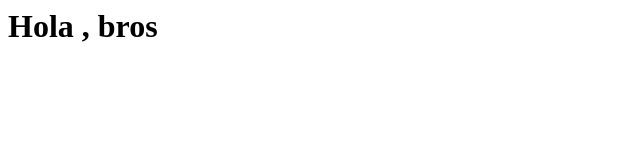
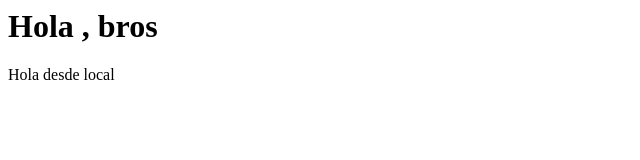
Before and after one commit to Lanubedethom/Repo5-, a plain HTML site: page index.html in a window 1280 px wide. Shown: the full height of the page, 0-640 px from the left. Drawn offline with Linux system fonts and the light colour scheme.

Commit message:
mensaje2

```diff
--- a/index.html
+++ b/index.html
@@ -1,5 +1,8 @@
 <html>
 	<body>
 		<h1> Hola , bros </h1>
+		<p>
+			Hola desde local
+		</p>
 	</body>
 </html>
```
